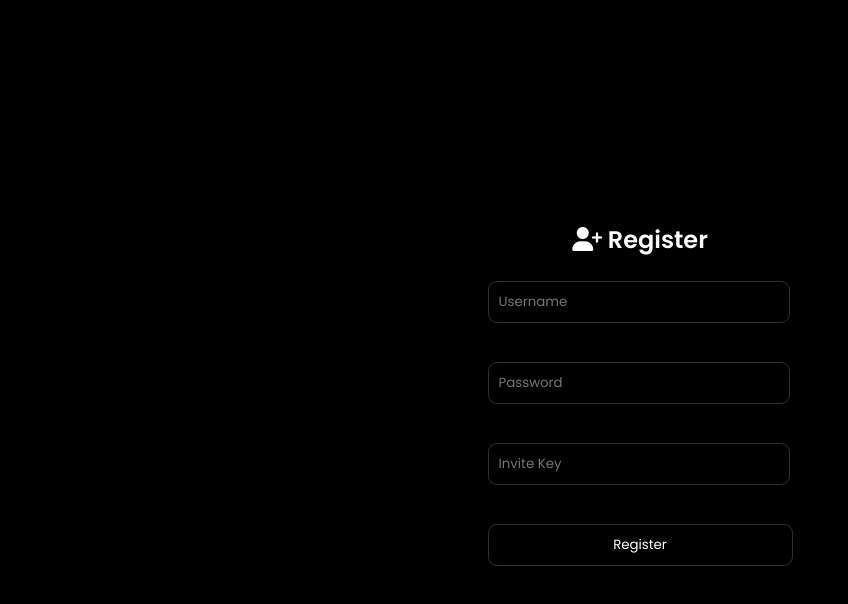
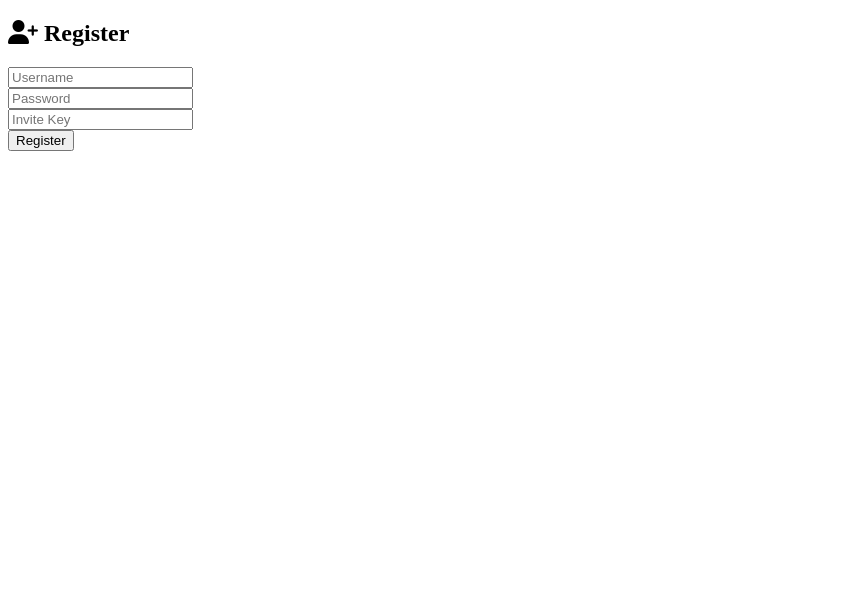
Before and after one commit to MussabIbrahimovic/ttto, a plain HTML site: page 1/register.html in a window 1280 px wide. Shown: the whole page, without its empty margins (0-848 px from the left). Drawn offline with Linux system fonts and the light colour scheme.

Commit message:
Update register.html

```diff
--- a/1/register.html
+++ b/1/register.html
@@ -7,99 +7,7 @@
     <link href="https://cdnjs.cloudflare.com/ajax/libs/font-awesome/6.2.0/css/all.min.css" rel="stylesheet">
     <link href="https://fonts.googleapis.com/css2?family=Poppins:wght@300;400;500;600&display=swap" rel="stylesheet">
     <style>
-        body {
-            margin: 0;
-            padding: 0;
-            font-family: 'Poppins', sans-serif;
-            background: #000;
-            color: #fff;
-            display: flex;
-            justify-content: center;
-            align-items: center;
-            height: 100vh;
-            overflow: hidden;
-        }
-
-        .container {
-            padding: 60px;
-            border-radius: 10px;
-            text-align: center;
-            animation: fadeIn 1s ease-out;
-        }
-
-        @keyframes fadeIn {
-            from {
-                opacity: 0;
-                transform: translateY(-20px);
-            }
-            to {
-                opacity: 1;
-                transform: translateY(0);
-            }
-        }
-
-        h2 {
-            margin-bottom: 1.5rem;
-            font-weight: 600;
-        }
-
-        input {
-            width: 280px;
-            padding: 10px;
-            margin: 7px;
-            justify-content: center;
-            align-items: center;
-            display: block;
-            font-family: 'Poppins', sans-serif;
-            background: transparent;
-            color: #ffffff;
-            transition: ease 0.3s;
-            border: 1px solid #5f5f5f80;
-            border-radius: 9px;
-            outline: none !important;
-        }
-
-        input:focus {
-            background: #0;
-            cursor: pointer;
-            transition: 0.5s;
-            filter: drop-shadow(0 0 5px #ffffff);
-        }
-
-        button {
-            display: block;
-            font-family: 'Poppins', sans-serif;
-            background: transparent;
-            width: 305px;
-            padding: 10px;
-            margin: 7px;
-            color: #ffffff;
-            outline: none !important;
-            border: 1px solid #5f5f5f80;
-            border-radius: 9px;
-            transition: all 0.3s ease;
-        }
-
-        button:hover {
-            background: #0;
-            cursor: pointer;
-            transition: 0.5s;
-            filter: drop-shadow(0 0 5px #ffffff);
-        }
-
-        .error {
-            color: #ff5252;
-            margin-top: 0.5rem;
-        }
-
-        a {
-            text-decoration: none;
-            color: #9ABDDC;
-        }
-
-        a:hover {
-            text-decoration: underline;
-        }
+        /* Your existing styles */
     </style>
 </head>
 <body>
@@ -134,16 +42,27 @@
                 return;
             }
 
-            // Validate invite key
-            if (inviteKey !== '12345678') {
-                errorMessage.textContent = 'Invalid invite key.';
+            // Send registration request to the server
+            fetch('/register', {
+                method: 'POST',
+                headers: { 'Content-Type': 'application/json' },
+                body: JSON.stringify({ username, password, inviteCode: inviteKey })
+            })
+            .then(response => response.json())
+            .then(data => {
+                if (data.error) {
+                    errorMessage.textContent = data.error;
+                    errorMessage.style.display = 'block';
+                } else {
+                    alert('Registration successful!');
+                    window.location.href = 'login.html'; // Redirect to login page
+                }
+            })
+            .catch(error => {
+                console.error('Error:', error);
+                errorMessage.textContent = 'Something went wrong. Please try again.';
                 errorMessage.style.display = 'block';
-                return;
-            }
-
-            // Simulate successful registration
-            alert('Registration successful!');
-            window.location.href = 'login.html'; // Redirect to login page
+            });
         });
     </script>
 
```
